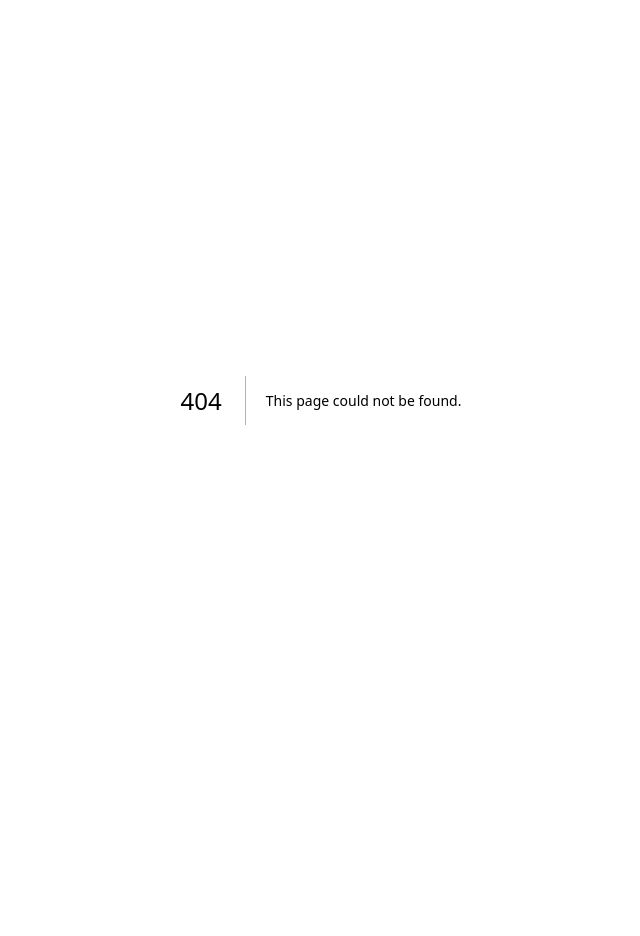
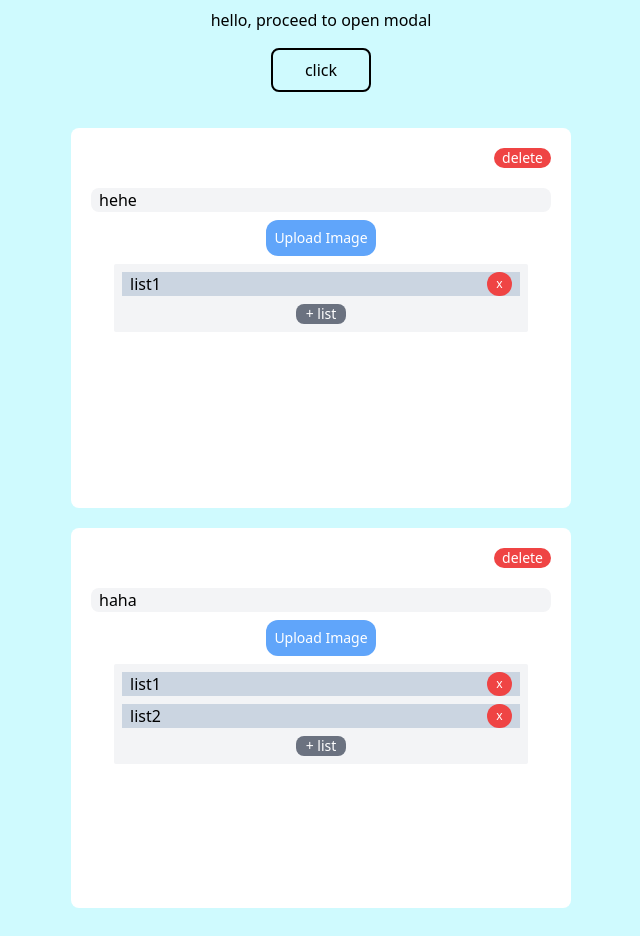
Before and after one commit to kenhardika/react-dnd, a Next.js app: page /FunctionIndex in a window 1280 px wide. Before the commit this address had no page. Shown: the whole page, without its empty margins (319-959 px from the left). Before the commit the page ends 800 px from the top, so only its background shows below. Built offline with nearby package versions, Linux system fonts and the light colour scheme.

Commit message:
Update use Reducer, title change done

```diff
--- a/components/InputList.jsx
+++ b/components/InputList.jsx
@@ -1,7 +1,11 @@
 export default function InputList({list}) {
     return (
-        <div>
+        <div className="bg-slate-300 flex flex-row w-full px-2 justify-between">
             {list}
+            <button className=" w-[25px]  rounded-full bg-red-500
+                    text-white text-xs ">
+                        x
+            </button>
         </div>
     );
 }
--- a/components/InputSection.jsx
+++ b/components/InputSection.jsx
@@ -1,12 +1,12 @@
 import { useRef, useState } from "react";
 import InputList from "./InputList";
 
-export default function InputSection({data, handleSubmit}) {
+export default function InputSection({data, handleSubmit, handleChange}) {
     // const [fileInput, setFileInput] = useState();
     // console.log(fileInput);
     const fileUpload = useRef();
     return (
-        <div className="w-full h-auto flex flex-col p-5
+        <div className="w-[500px] h-auto flex flex-col p-5
             bg-white rounded-lg gap-5">
             <div className="flex justify-end">
                 <button className="px-2 bg-red-500
@@ -14,32 +14,36 @@ export default function InputSection({data, handleSubmit}) {
                         delete
                 </button>
             </div>
-            <form className="h-[300px] flex flex-col items-center gap-2 "
-                onSubmit={(e)=> {
-                    handleSubmit(e);
-                }}>
+            <div className="h-[300px] flex flex-col items-center gap-2 " >
                 <input
                     className="rounded-lg w-full bg-gray-100 px-2"
                     placeholder="input title"
                     type="text"
                     name="title"
-                    value={data.title}
+                    defaultValue={data.title}
+                    onChange = {(e)=> handleChange(e)}
                 />
                 <input
                     type="file"
                     name="uploadImage"
+                    className="hidden"
                     ref={fileUpload}
-                    // onChange = {(e)=>{
-                    //     console.log(fileUpload);
-                    // }}
+                    onChange = {(e)=>{
+                        handleSubmit(e);
+                        // console.log(fileUpload);
+                    }}
                 />
-                <div className="w-[90%] flex flex-col bg-gray-100 rounded-sm p-2">
+
+                <button className="rounded-xl p-2 bg-blue-400 text-sm text-white"
+                    onClick={()=> fileUpload.current.click()}> Upload Image </button>
+
+                <div className="w-[90%] flex flex-col bg-gray-100 rounded-sm p-2 gap-2 justify-center items-center">
                     {data.list?.map((list, index) => {
                        return <InputList key={index} list = {list} />
                     })}
+                    <button className=" w-[50px] bg-gray-500 text-white rounded-lg text-sm">+ list</button>
                 </div>
-                <button type="submit" className=" w-[100px] bg-orange-500 text-white rounded-lg">submit</button>
-            </form>
+            </div>
         </div>
     );
 }
--- /dev/null
+++ b/pages/FunctionIndex.js
@@ -0,0 +1,49 @@
+import { useReducer, useState } from "react"
+import InputSection from "../components/InputSection";
+import ModalLayer from "../components/ModalLayer";
+import { formReducer, INITIAL_STATE } from "../utils/formReducer";
+
+export default function FunctionIndex() {
+  // const [data, setData] = useState() // pake use reducer
+
+  const [state, dispatch] = useReducer(formReducer, INITIAL_STATE)
+  const [showModal, setShowModal] = useState(false);
+
+  const handleSubmit = (e)=> {
+    e.preventDefault();
+    console.log(e);
+  }
+
+  const handleChange = (e, index) =>{
+    dispatch({ type: "CHANGE_TITLE", payload: { name: e.target.name, value: e.target.value, index: index } })
+  }
+
+  console.log(state)
+  return (
+  <div className="h-screen">
+    {showModal?
+      <ModalLayer closeModal={()=>{setShowModal(false)}}/> : ""
+    }
+    <div className=" w-full bg-scroll flex flex-col
+      justify-center items-center bg-cyan-100">
+      <div className="p-2 flex flex-col items-center gap-4">
+        <p>hello, proceed to open modal </p>
+        <button className="w-[100px] border-solid border-2
+          border-black rounded-lg p-2 active:translate-y-0.5" onClick={()=>setShowModal(true)}> click </button>
+          <div className='h-full w-full flex flex-col p-5 gap-5 items-center'>
+               {
+                state?.map((item, index) => {
+                    return <InputSection
+                      data = {item}
+                      key = {index}
+                      handleSubmit = {(e)=>handleSubmit(e)}
+                      handleChange = {(e)=>handleChange(e, index)}
+                      />
+                })
+               }
+          </div>
+      </div>
+    </div>
+  </div>
+  )
+}
--- a/pages/index.js
+++ b/pages/index.js
@@ -1,50 +1,10 @@
-import { useState } from "react"
-import InputSection from "../components/InputSection";
-import ModalLayer from "../components/ModalLayer";
-
+import Link from "next/link"
 export default function Home() {
-  const initData = [
-        { title: "hehe",
-          image: "no.jpg",
-          list: ["list1"]
-        },
-        { title: "haha",
-          image: "yes.jpg",
-          list: ["list1","list2"]
-        },
-      ]
-  const [data, setData] = useState(initData)
-  const [showModal, setShowModal] = useState(false);
-
-  const handleSubmit = (e)=> {
-    e.preventDefault();
-    console.log(e);
-  }
-
   return (
-  <div className="h-screen">
-    {showModal?
-      <ModalLayer closeModal={()=>{setShowModal(false)}}/> : ""
-    }
-    <div className=" w-full bg-scroll flex flex-col
-      justify-center items-center bg-cyan-100">
-      <div className="p-2 flex flex-col items-center gap-4">
-        <p>hello, proceed to open modal </p>
-        <button className="w-[100px] border-solid border-2
-          border-black rounded-lg p-2 active:translate-y-0.5" onClick={()=>setShowModal(true)}> click </button>
-          <div className='h-full w-full flex flex-col p-5 gap-5 items-center'>
-               {
-                data?.map((item, index) => {
-                    return <InputSection
-                      data = {item}
-                      key = {index}
-                      handleSubmit = {(e)=>handleSubmit(e)}
-                      />
-                })
-               }
-          </div>
-      </div>
+  <>
+    <div className="flex flex-row w-screen h-screen bg-slate-200 justify-center items-center">
+        <Link href="/FunctionIndex" className="p-3 bg-slate-800 text-white rounded-md"> Functional Component </Link>
     </div>
-  </div>
+  </>
   )
 }
--- /dev/null
+++ b/utils/formReducer.js
@@ -0,0 +1,35 @@
+export const INITIAL_STATE = [
+    { title: "hehe",
+      image: "no.jpg",
+      list: ["list1"]
+    },
+    { title: "haha",
+      image: "yes.jpg",
+      list: ["list1","list2"]
+    },
+  ]
+
+export const formReducer = (state, action) => {
+    switch (action.type){
+        case "CHANGE_TITLE":
+            const newState  = {...state[action.payload.index], [action.payload.name]: action.payload.value }
+            state[action.payload.index] = newState;
+            return [
+                ...state
+            ];
+        case "UPLOAD_IMAGE":
+            return {};
+        case "ADD_LIST":
+            return {};
+        case "ADD_SECTION":
+            return {};
+        case "DELETE_IMAGE":
+            return {};
+        case "DELETE_SECTION":
+            return {};
+        case "DELETE_LIST":
+            return {};
+        default:
+            return state;
+    }
+}
```
